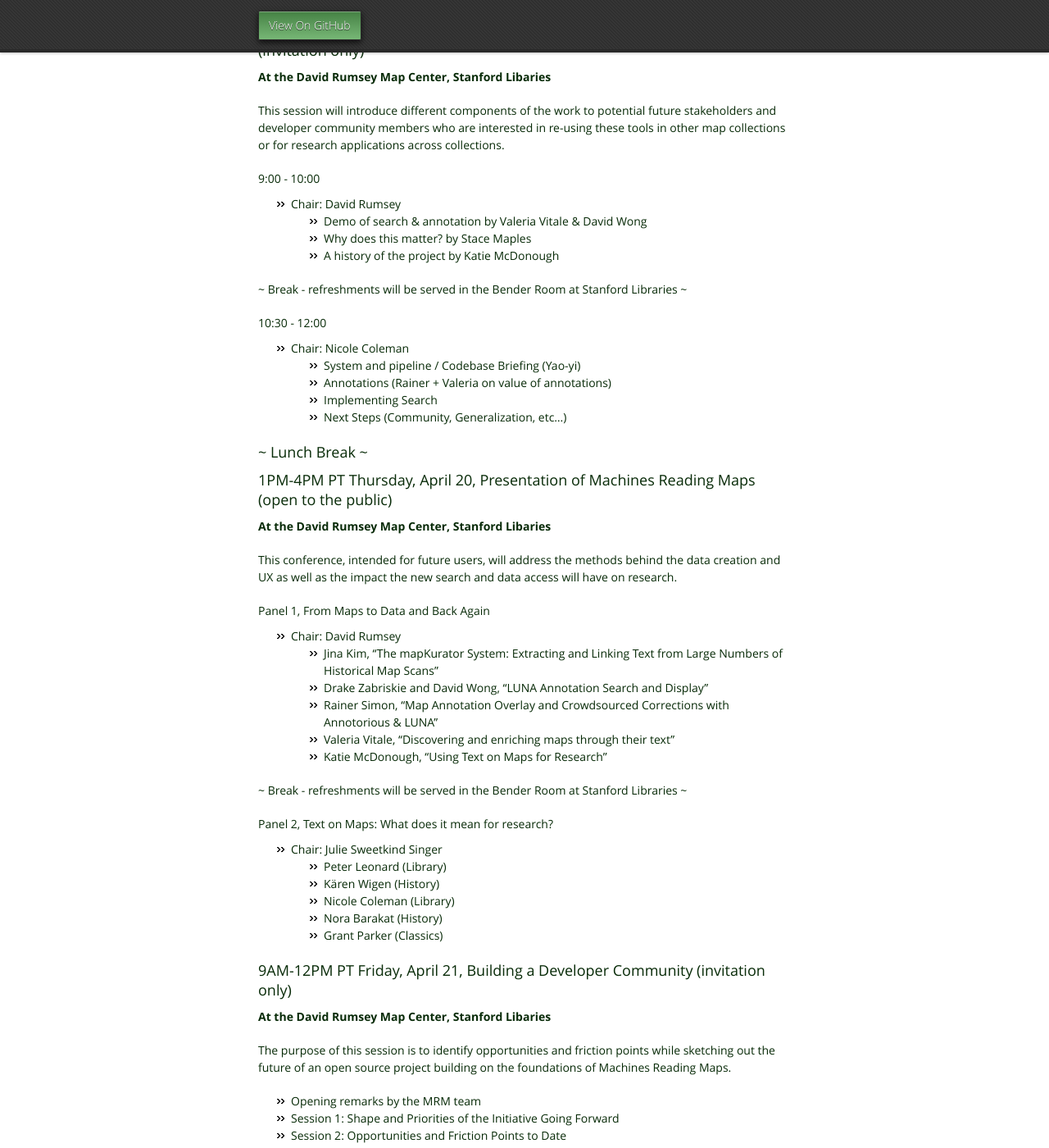
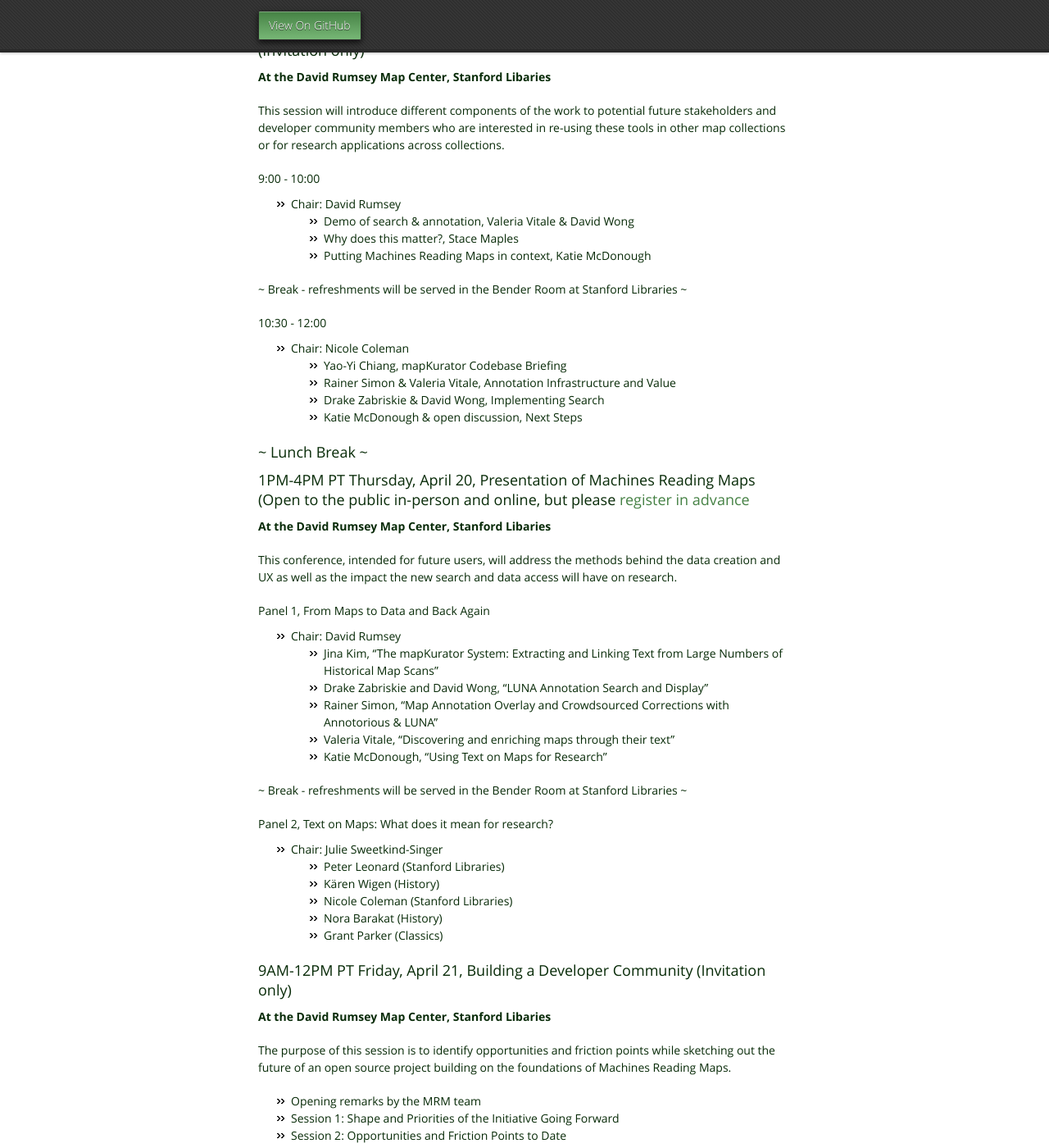
Before and after one commit to machines-reading-maps/machines-reading-maps.github.io, a Jekyll site: the page built from summit-2023.md, in a window 1280 px wide and 1400 px high, scrolled down 772 px. Shown: the whole window at 82% size. Built offline with Jekyll 4.4.1, drawn with Linux system fonts in a browser that asks for light colours; some of the changed text lies outside the part shown.

Commit message:
Update summit-2023.md

```diff
--- a/summit-2023.md
+++ b/summit-2023.md
@@ -6,29 +6,29 @@ layout: default
 # Machines Reading Maps Summit! April 20-21, 2023
 The Machines Reading Maps team will come together at Stanford University for two days of conference events dedicated to charting the future of historical cartography as data. Events will take place (as specified below) at the [David Rumsey Map Center](https://library.stanford.edu/rumsey) within Green Library and at the [Center for Spatial and Textual Analysis (CESTA)](https://cesta.stanford.edu) on the 4th Floor of Wallenberg Hall.
 
-###  9AM-12PM PT Thursday, April 20, Demo for Developers and Stakeholders (invitation only)
+###  9AM-12PM PT Thursday, April 20, Demo for Developers and Stakeholders (Invitation only)
 **At the David Rumsey Map Center, Stanford Libaries**
 
 This session will introduce different components of the work to potential future stakeholders and developer community members who are interested in re-using these tools in other map collections or for research applications across collections.
 
 #### 9:00 - 10:00
 - Chair: David Rumsey
-   - Demo of search & annotation by Valeria Vitale & David Wong
-   - Why does this matter? by Stace Maples
-   - A history of the project by Katie McDonough
+   - Demo of search & annotation, Valeria Vitale & David Wong
+   - Why does this matter?, Stace Maples
+   - Putting Machines Reading Maps in context, Katie McDonough
 
 ~ Break - refreshments will be served in the Bender Room at Stanford Libraries ~
 
 #### 10:30 - 12:00
 - Chair: Nicole Coleman
-   - System and pipeline / Codebase Briefing (Yao-yi)
-   - Annotations (Rainer + Valeria on value of annotations)
-   - Implementing Search
-   - Next Steps (Community, Generalization, etc…)
+   - Yao-Yi Chiang, mapKurator Codebase Briefing
+   - Rainer Simon & Valeria Vitale, Annotation Infrastructure and Value
+   - Drake Zabriskie & David Wong, Implementing Search
+   - Katie McDonough & open discussion, Next Steps
 
 ### ~ Lunch Break ~
 
-### 1PM-4PM PT Thursday, April 20, Presentation of Machines Reading Maps (open to the public)
+### 1PM-4PM PT Thursday, April 20, Presentation of Machines Reading Maps (Open to the public in-person and online, but please [register in advance](https://www.eventbrite.com/e/machines-reading-maps-the-future-of-historical-cartography-as-data-tickets-598074726607)
 **At the David Rumsey Map Center, Stanford Libaries**
 
 This conference, intended for future users, will address the methods behind the data creation and UX as well as the impact the new search and data access will have on research.
@@ -44,14 +44,14 @@ This conference, intended for future users, will address the methods behind the
 ~ Break - refreshments will be served in the Bender Room at Stanford Libraries ~
 
 #### Panel 2, Text on Maps: What does it mean for research?
-- Chair: Julie Sweetkind Singer
-   - Peter Leonard (Library)
+- Chair: Julie Sweetkind-Singer
+   - Peter Leonard (Stanford Libraries)
    - Kären Wigen (History)
-   - Nicole Coleman (Library)
+   - Nicole Coleman (Stanford Libraries)
    - Nora Barakat (History)
    - Grant Parker (Classics)
 
-### 9AM-12PM PT Friday, April 21, Building a Developer Community (invitation only)
+### 9AM-12PM PT Friday, April 21, Building a Developer Community (Invitation only)
 **At the David Rumsey Map Center, Stanford Libaries**
 
 The purpose of this session is to identify opportunities and friction points while sketching out the future of an open source project building on the foundations of Machines Reading Maps.
@@ -64,7 +64,9 @@ The purpose of this session is to identify opportunities and friction points whi
 ### 1PM-4PM PT Friday, April 21, Machines Reading Maps Hands-On Workshop (Registration required, in-person only)
 **At the Center for Spatial and Textual Analysis Conference Room, 4th Floor, Wallenberg Hall**
 
-Search within maps! Visualize and analyze data automatically identified on maps! This hands-on workshop, led by  Machines Reading Maps team members, presents the new, experimental features developed by the Machines Reading Maps project for the David Rumsey Map Collection (DRMC).
+Search within maps! Visualize and analyze data automatically identified on maps!
+
+This hands-on workshop, led by  Machines Reading Maps team members, presents the new, experimental features developed by the Machines Reading Maps project for the David Rumsey Map Collection (DRMC).
 
 - Part 1 Querying full text of maps
     - In the first part of the workshop, participants will discover the new kinds of searches and visualizations that are enabled on the DRMC by the application of the mapKurator machine-learning pipeline. Through the discussion of guided paths through the large and diverse Rumsey collection, participants will become familiar with the different kinds of queries that can be run when it is possible to search the maps not just by their title and metadata but their full text.
```
